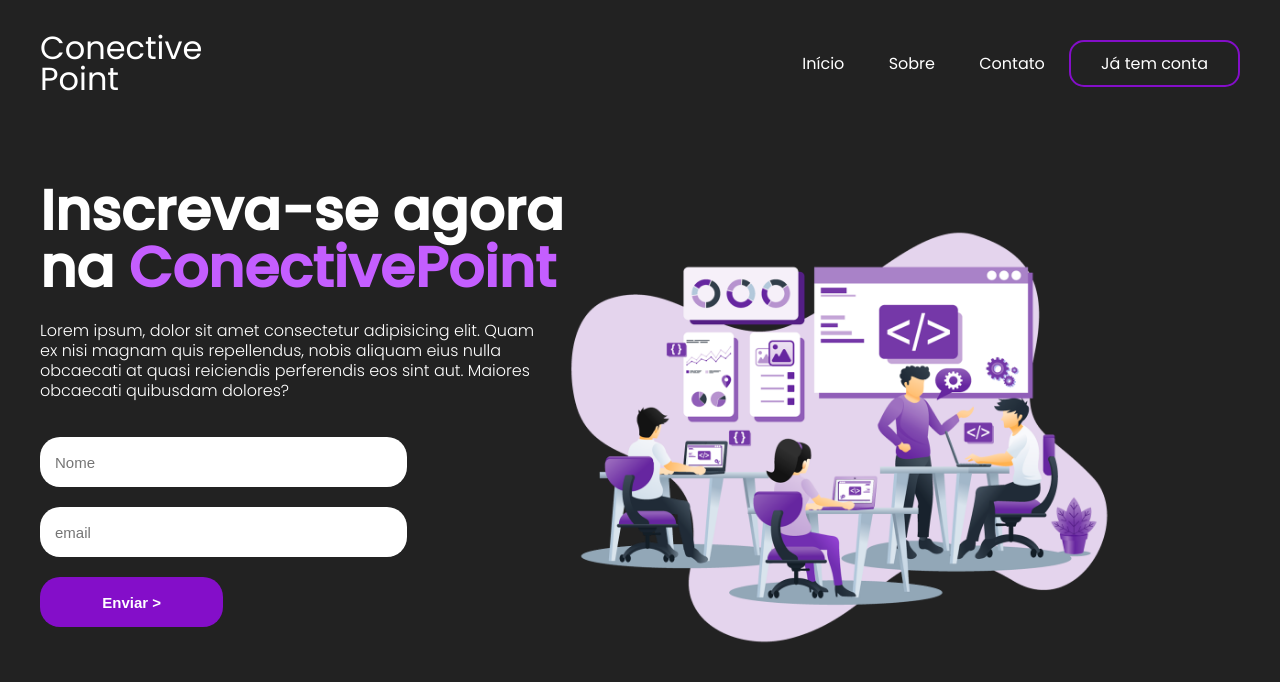
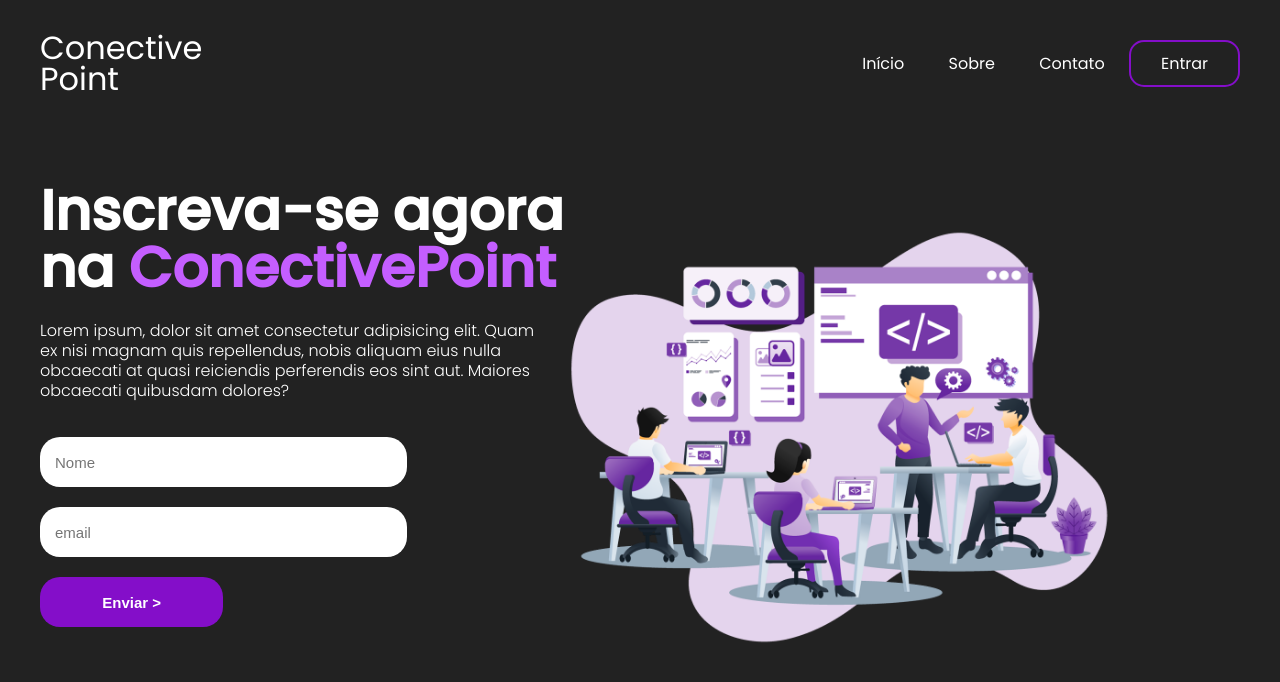
Before and after one commit to gustavocncs/LandingPage, a plain HTML site: page index.html in a window 1280 px wide. Drawn offline with Linux system fonts and the light colour scheme.

Commit message:
Update index.html

```diff
--- a/index.html
+++ b/index.html
@@ -19,7 +19,7 @@
             <a href="#"><li>Início</li></a>
             <a href="#"><li>Sobre</li></a>
             <a href="#"><li>Contato</li></a>
-            <a href="#" id="cadastro-btn"><li>Já tem conta</li></a>
+            <a href="#" id="cadastro-btn"><li>Entrar</li></a>
         </ul>
     </header>
 
```
